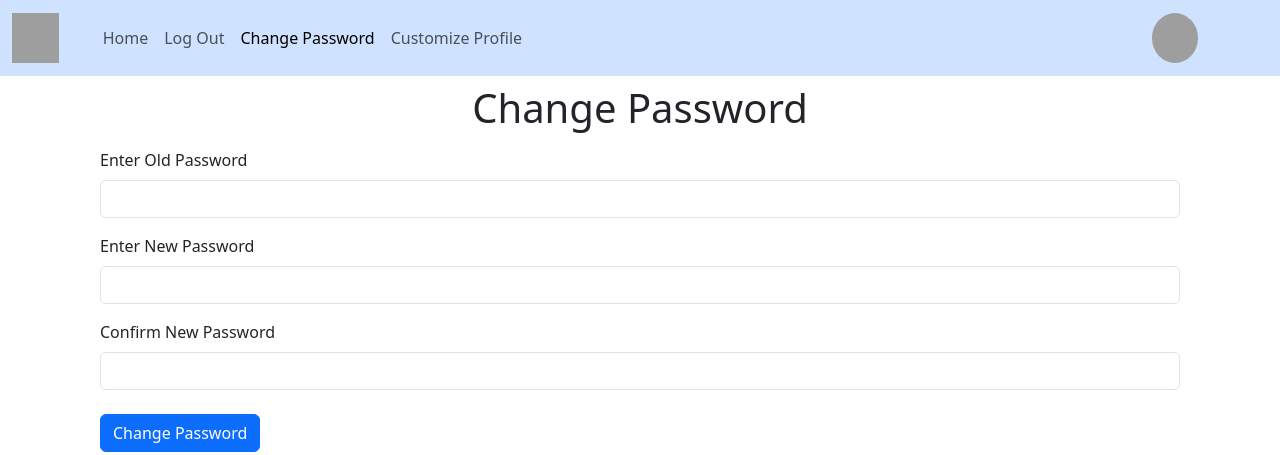
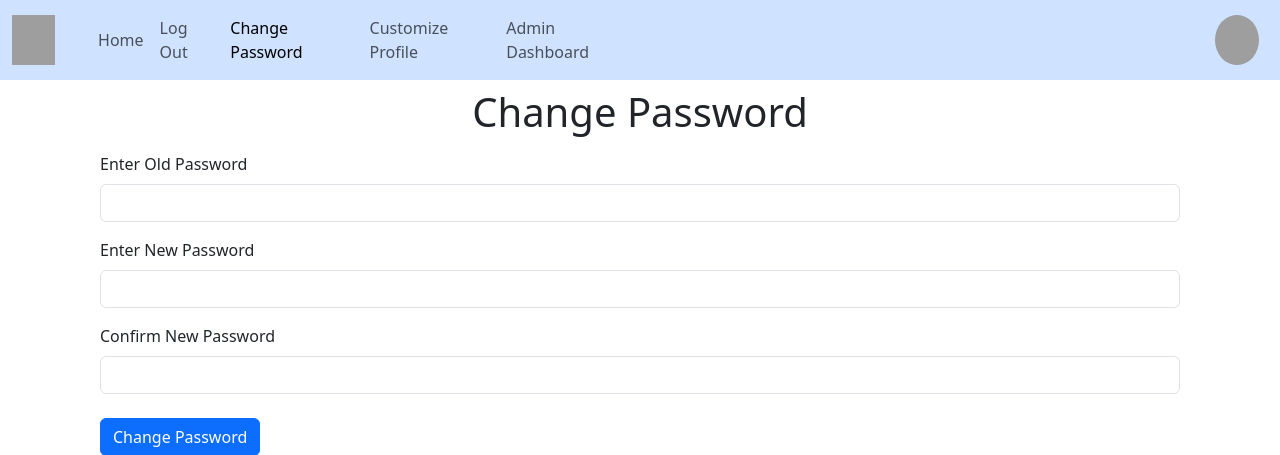
Before and after one commit to LCHIN7X/GitExercise-TT1L-01, a Flask app: page /auth/change_password in a window 1280 px wide. Shown: the top 455 px of the page. Run offline with Flask 3, Linux system fonts and the light colour scheme; a user stored in the database is signed in; grey boxes are pictures that could not be loaded.

Commit message:
Add nav link for admin dashboard for admin user

```diff
--- a/auth/templates/base.html
+++ b/auth/templates/base.html
@@ -74,6 +74,15 @@
                 >Customize Profile</a
               >
             </li>
+            {% if current_user.is_admin %}
+            <li class="nav-item d-flex align-self-center justify-content-end">
+              <a
+                href="{{url_for('admin.index')}}"
+                class="nav-link"
+                >Admin Dashboard</a
+              >
+            </li>
+            {% endif %}
             &nbsp;&nbsp;&nbsp;&nbsp;&nbsp;&nbsp;&nbsp;&nbsp;&nbsp;&nbsp;&nbsp;&nbsp;&nbsp;&nbsp;&nbsp;&nbsp;&nbsp;&nbsp;&nbsp;&nbsp;&nbsp;&nbsp;&nbsp;&nbsp;&nbsp;
           &nbsp;&nbsp;&nbsp;&nbsp;&nbsp;&nbsp;&nbsp;&nbsp;&nbsp;&nbsp;&nbsp;&nbsp;&nbsp;&nbsp;&nbsp;&nbsp;&nbsp;&nbsp;&nbsp;&nbsp;&nbsp;&nbsp;&nbsp;&nbsp;&nbsp;&nbsp;&nbsp;&nbsp;&nbsp;&nbsp;&nbsp;&nbsp;&nbsp;
           &nbsp;&nbsp;&nbsp;&nbsp;&nbsp;&nbsp;&nbsp;&nbsp;&nbsp;&nbsp;&nbsp;&nbsp;&nbsp;&nbsp;&nbsp;&nbsp;&nbsp;&nbsp;&nbsp;&nbsp;&nbsp;&nbsp;&nbsp;&nbsp;&nbsp;&nbsp;&nbsp;&nbsp;&nbsp;&nbsp;&nbsp;&nbsp;&nbsp;&nbsp;&nbsp;&nbsp;
```
